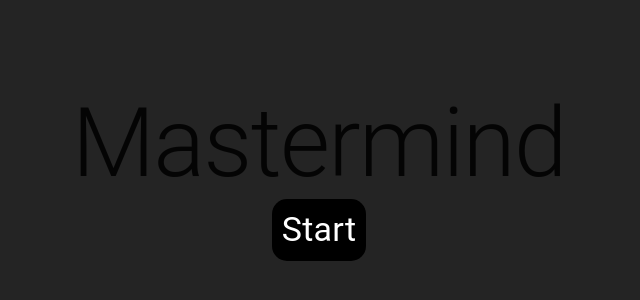
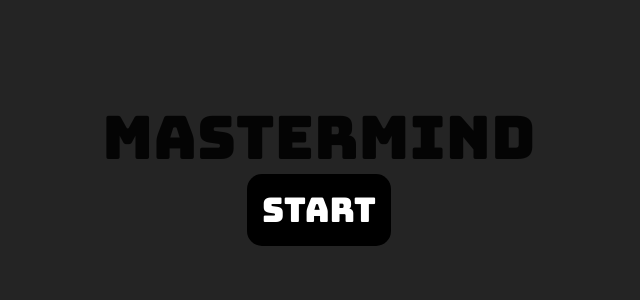
Before and after one commit to carlos-escamilla33/master_mind, a React (Create React App) app: page / in a window 1280 px wide. Shown: the part 226-526 px from the top of the page, without its empty margins (321-961 px from the left). Built offline with nearby package versions, Linux system fonts and the light colour scheme.

Commit message:
added new fontFamily

```diff
--- a/public/index.html
+++ b/public/index.html
@@ -4,6 +4,11 @@
 <head>
     <meta charset="UTF-8">
     <meta name="viewport" content="width=device-width, initial-scale=1.0">
+    <link rel="preconnect" href="https://fonts.googleapis.com">
+    <link rel="preconnect" href="https://fonts.gstatic.com" crossorigin>
+    <link
+        href="https://fonts.googleapis.com/css2?family=Bungee&family=Roboto+Condensed:ital@1&family=Roboto:wght@300&display=swap"
+        rel="stylesheet">
     <title>MasterMind</title>
     <link rel="stylesheet" href="style.css">
 </head>
--- a/src/App.js
+++ b/src/App.js
@@ -7,11 +7,11 @@
     Directions,
     Home
 } from "./components";
-import { BrowserRouter as Router, Routes, Route } from "react-router-dom";
+import { BrowserRouter, Routes, Route } from "react-router-dom";
 
 const App = () => {
     return (
-        <Router>
+        <BrowserRouter>
             <Routes>
                 <Route exact path="/" element={<Home />}/>
                 <Route path="/mastermind" element={
@@ -24,7 +24,7 @@
                     </>
                 } />
             </Routes>
-        </Router>
+        </BrowserRouter>
     )
 }
 
--- a/src/components/Home.js
+++ b/src/components/Home.js
@@ -13,10 +13,13 @@
     },
     startContainer: {
         display: "flex",
-        padding: "10px",
+        padding: "15px",
         borderRadius: "15px",
         justifyContent: "center",
-        backgroundColor: "black"
+        backgroundColor: "black",
+        "&:hover": {
+            backgroundColor: "#1776d1",
+        }
     },
     link : {
         textDecoration: "none",
@@ -29,7 +32,7 @@
     return (
         <div className={classes.homeContainer}>
             <div>
-                <Typography variant="h1">Mastermind</Typography>
+                <Typography variant="h2">Mastermind</Typography>
             </div>
             <div className={classes.startContainer}>
                 <Link className={classes.link} to="/mastermind">
--- a/src/index.js
+++ b/src/index.js
@@ -8,6 +8,12 @@
         background: {
             default: "rgb(36 36 36)"
         },
+    },
+    typography: {
+        fontFamily: [
+            "Bungee",
+             "cursive",
+        ].join(",")
     }
 })
 
```
